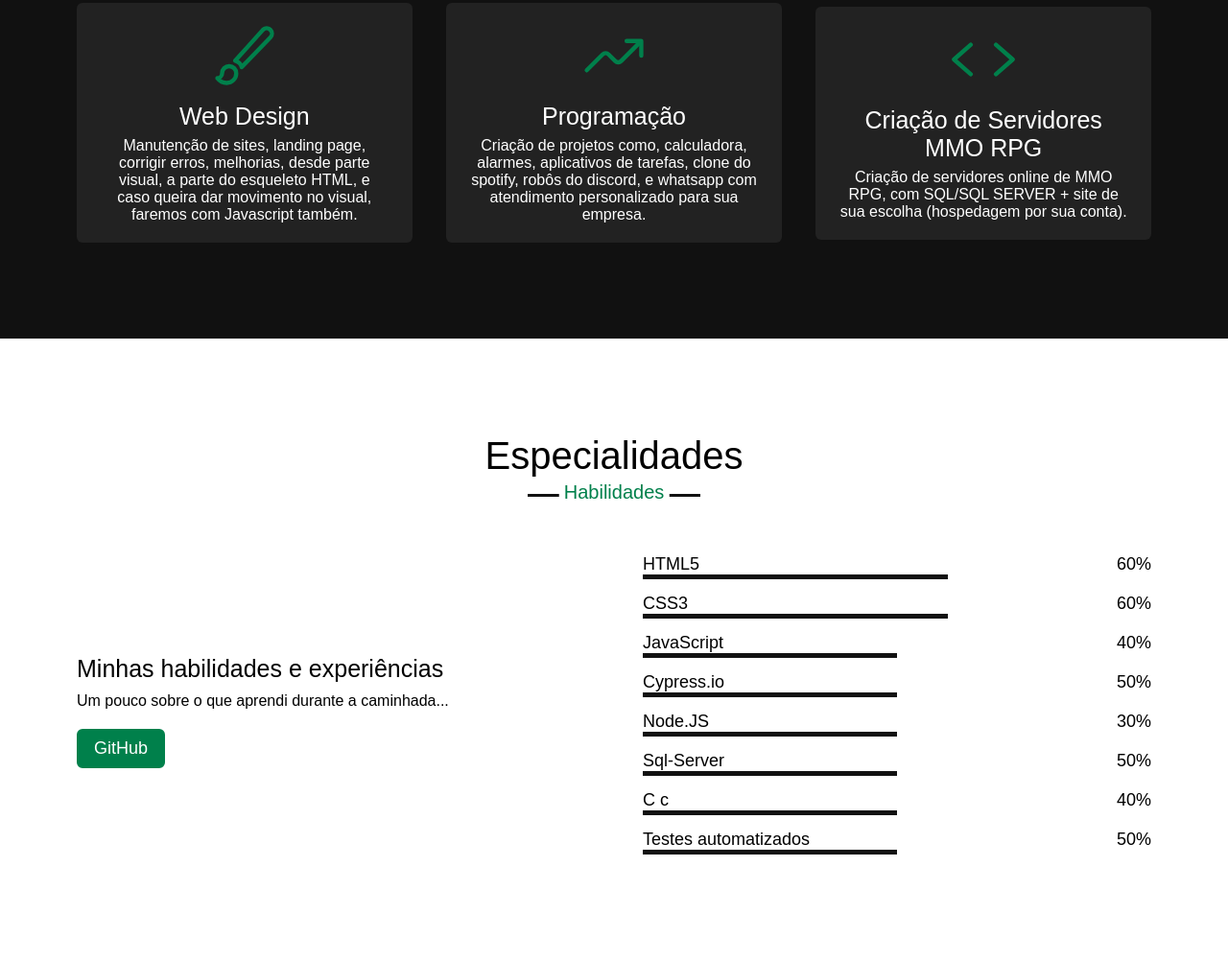
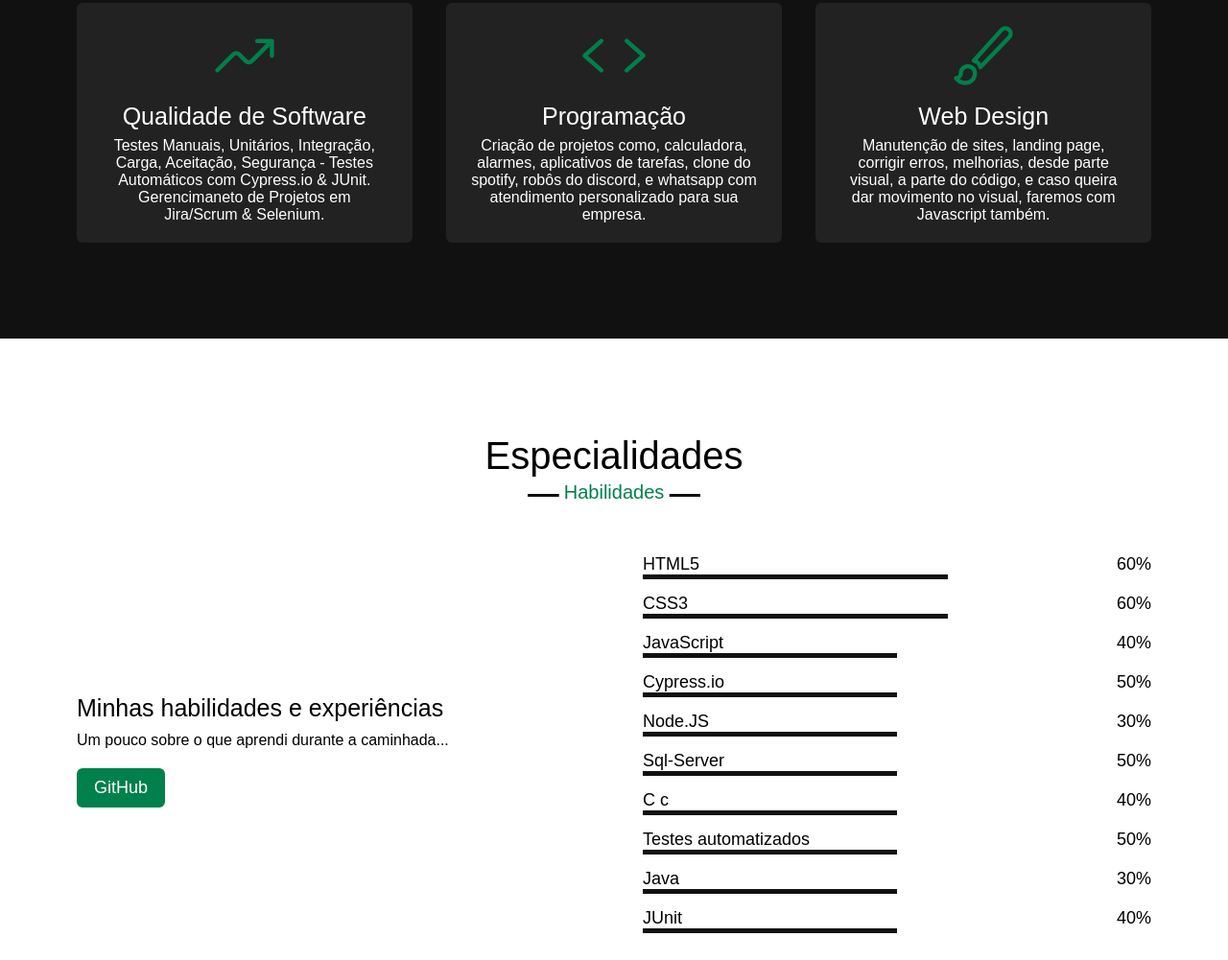
Before and after one commit to Victor-Zarzar/ProjetoMeuSite, a plain HTML site: page index.html in a window 1280 px wide. Shown: the part 1751-2752 px from the top of the page at 96% size. Drawn offline with nearby package versions, Linux system fonts and the light colour scheme; a web font is replaced by a local one.

Commit message:
ProjetoMeuSite

```diff
--- a/index.html
+++ b/index.html
@@ -46,7 +46,7 @@
             <h2 class="title">Sobre</h2>
             <div class="about-content">
                 <div class="column left">
-                    <img src="/img/fotoperfil.jpg" alt="">
+                    <img src="/img/fotoperfil.jpeg" alt="">
                 </div>
                 <div class="column right">
                     <div class="text">Um resumo sobre meu contato com tecnologia. <span class="typing-2"></span></div>
@@ -67,15 +67,17 @@
             <div class="serv-content">
                 <div class="card">
                     <div class="box">
-                        <ion-icon name="brush-outline"></ion-icon>
-                        <div class="text">Web Design</div>
-                        <p>Manutenção de sites, landing page, corrigir erros, melhorias, desde parte visual, a parte do esqueleto HTML, e caso queira dar movimento no visual, faremos com Javascript também.</p>
+                        <ion-icon name="trending-up-outline"></ion-icon>
+                        <div class="text">Qualidade de Software</div>
+                        <p>Testes Manuais, Unitários, Integração, Carga, Aceitação, Segurança - Testes Automáticos com Cypress.io & JUnit.
+                            Gerencimaneto de Projetos em Jira/Scrum & Selenium.
+                        </p>
                     </div>
                 </div>
 
                 <div class="card">
                     <div class="box">
-                        <ion-icon name="trending-up-outline"></ion-icon>
+                        <ion-icon name="code-outline"></ion-icon>
                         <div class="text">Programação</div>
                         <p>Criação de projetos como, calculadora, alarmes, aplicativos de tarefas, clone do spotify, robôs do discord, e whatsapp com atendimento personalizado para sua empresa. </p>
                     </div>
@@ -83,9 +85,9 @@
 
                 <div class="card">
                     <div class="box">
-                        <ion-icon name="code-outline"></ion-icon>
-                        <div class="text">Criação de Servidores MMO RPG</div>
-                        <p>Criação de servidores online de MMO RPG, com SQL/SQL SERVER + site de sua escolha (hospedagem por sua conta).</p>
+                        <ion-icon name="brush-outline"></ion-icon>
+                        <div class="text">Web Design</div>
+                        <p>Manutenção de sites, landing page, corrigir erros, melhorias, desde parte visual, a parte do código, e caso queira dar movimento no visual, faremos com Javascript também.</p>
                     </div>
                 </div>
             </div>
@@ -158,6 +160,21 @@
                                 <span>50%</span>
                         </div>
                             <div class="line testes automatizados"></div>
+                            </div>
+                            <div class="bars">
+                                <div class="info">
+                                    <span>Java</span>
+                                    <span>30%</span>
+                        </div>
+                            <div class="line java"></div>
+                            </div>
+                            <div class="bars">
+                                <div class="info">
+                                    <span>JUnit</span>
+                                    <span>40%</span>
+                        </div>
+                        <div class="line java"></div>
+                            </div>
                         </div>
                     </div>
                 </div>
--- a/style.css
+++ b/style.css
@@ -422,6 +422,14 @@ section .title::after {
     width: 50%;
 }
 
+.skills .skills-content .right .java::before {
+    width: 50%;
+}
+
+.skills .skills-content .right .junit::before {
+    width: 50%;
+}
+
 /*  sessão Contato  */
 
 .contact .title::after {
```
Also changed, not shown: img/fotoperfil.jpeg (added), img/fotoperfil.jpg (deleted), 2 other files.
